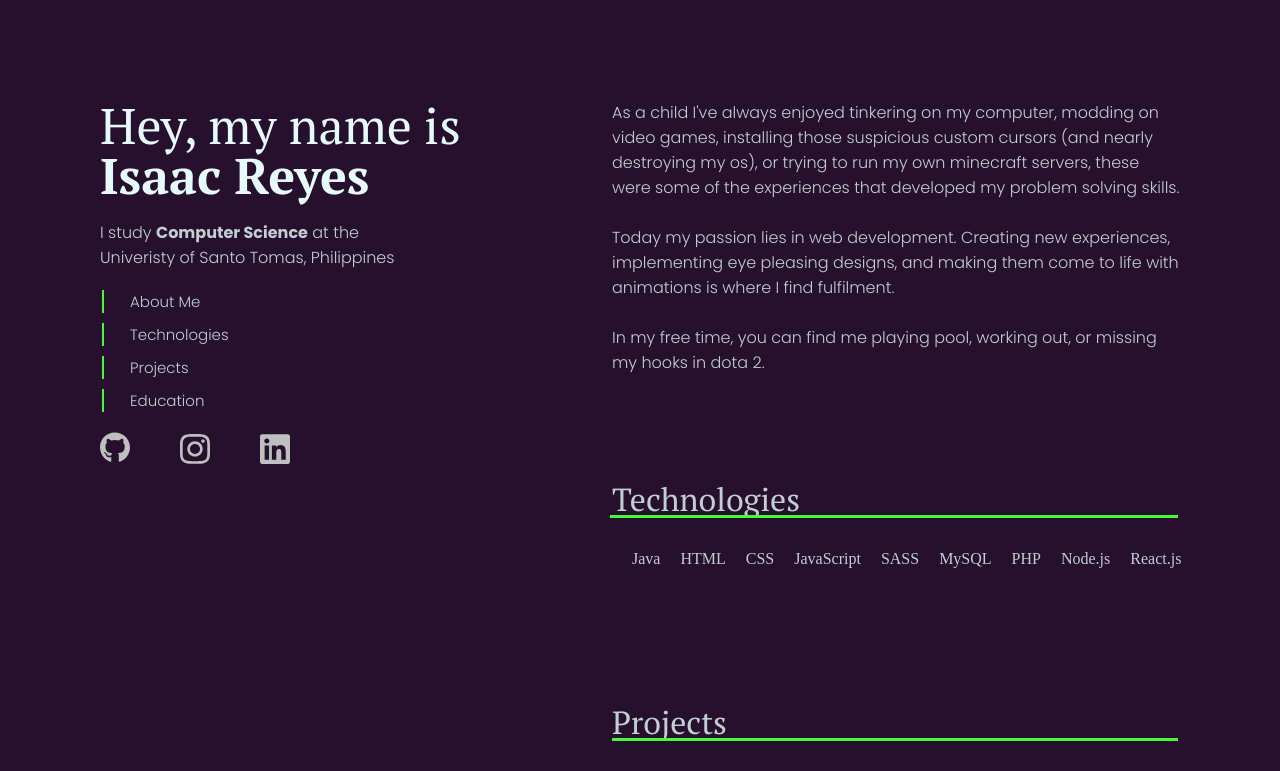
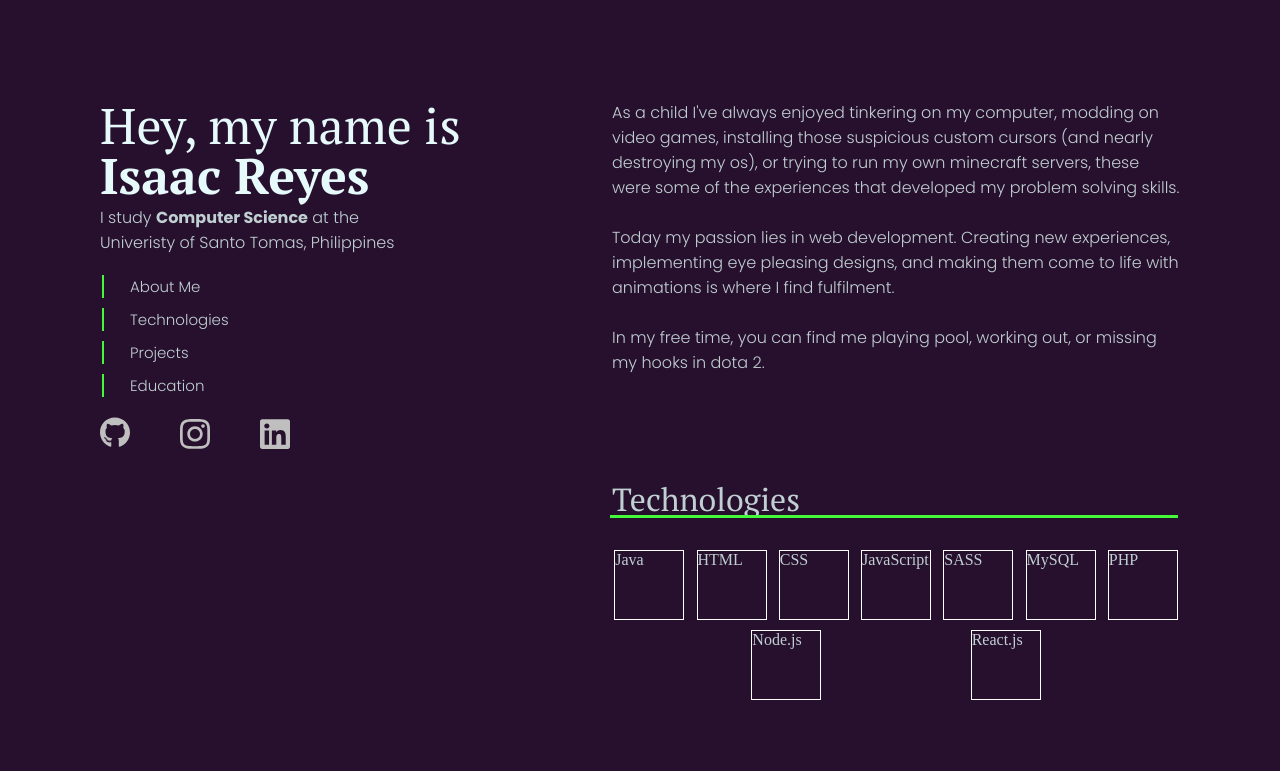
Before and after one commit to css-enjoyer/portfolio, a React (Create React App) app: page / in a window 1280 px wide. Shown: the top 771 px of the page. Built offline with nearby package versions, Linux system fonts and the light colour scheme.

Commit message:
Create basic flex layout for technologies

```diff
--- a/src/App.css
+++ b/src/App.css
@@ -56,7 +56,7 @@ html {
 }
 html body {
   background: var(--purple);
-  min-height: 100%;
+  height: 100%;
 }
 html body .App {
   background: radial-gradient(circle farthest-side at var(--x) var(--y), var(--purple) 0%, var(--black-purple) 100%);
@@ -76,7 +76,7 @@ html body .App .bioColumn {
 html body .App .bioColumn h1 {
   font-size: 50px;
   line-height: 50px;
-  margin-bottom: 20px;
+  margin-bottom: 5px;
 }
 html body .App .bioColumn h4 {
   font-size: 16px;
@@ -168,6 +168,19 @@ html body .App .infoColumn .cards:hover {
   border-radius: 15px;
   background: linear-gradient(145deg, #2a1131, #230e29);
   box-shadow: 5px 5px 18px rgba(16, 6, 18, 0.8039215686), -5px -5px 18px #3d1a48;
+}
+html body .App .infoColumn .tech-section .techCard {
+  margin: 10px 0;
+  padding: 20px 0;
+  display: flex;
+  justify-content: space-evenly;
+  flex-wrap: wrap;
+  gap: 10px;
+}
+html body .App .infoColumn .tech-section .techCard .techBox {
+  border: 1px solid white;
+  height: 70px;
+  width: 70px;
 }
 html body .App .infoColumn .educ-section .educCard:hover .linkIcon {
   transition: 0.06s ease-in-out;
--- a/src/App.scss
+++ b/src/App.scss
@@ -53,7 +53,7 @@ html {
     scroll-behavior: smooth !important;
     body {
         background: var(--purple);
-        min-height: 100%;
+        height: 100%;
         .App {
             background: radial-gradient(circle farthest-side at var(--x) var(--y),
                                         var(--purple) 0%,
@@ -73,7 +73,7 @@ html {
                 h1 {
                     font-size: 50px;
                     line-height: 50px;
-                    margin-bottom: 20px;
+                    margin-bottom: 5px;
                 }
                 h4 {
                     font-size: 16px;
@@ -174,6 +174,17 @@ html {
                 }
                 .tech-section {
                     .techCard {
+                        margin: 10px 0;
+                        padding: 20px 0;
+                        display: flex;
+                        justify-content: space-evenly;
+                        flex-wrap: wrap;
+                        gap: 10px;
+                        .techBox {
+                            border: 1px solid white;
+                            height: 70px;
+                            width: 70px;
+                        }
                     }
                 }
                 .educ-section {
@@ -207,6 +218,7 @@ html {
                                     rotate: 0deg;
                                 }
                                 ul {
+
                                     max-height: 500px;
                                     opacity: 1;
                                 }
--- a/src/components/InfoColumn.js
+++ b/src/components/InfoColumn.js
@@ -77,6 +77,7 @@ function ProjColumn() {
 					courseWork8="Introduction to Artificial Intelligence"
 					courseWork9="Computer Architecture and Organization" />
 		</div>
+		<div className="margin"></div>
 	</div>
   	);
 }
--- a/src/components/TechCard.js
+++ b/src/components/TechCard.js
@@ -4,7 +4,7 @@ function TechCard({...techs}) {
         <div className="techBox">{value}</div>
     ));
     return (
-    <div className="techCard cards">
+    <div className="techCard">
         {techProps}
     </div>
     );
```
Also changed, not shown: 1 other file (tests, documents, lock files or other folders).
